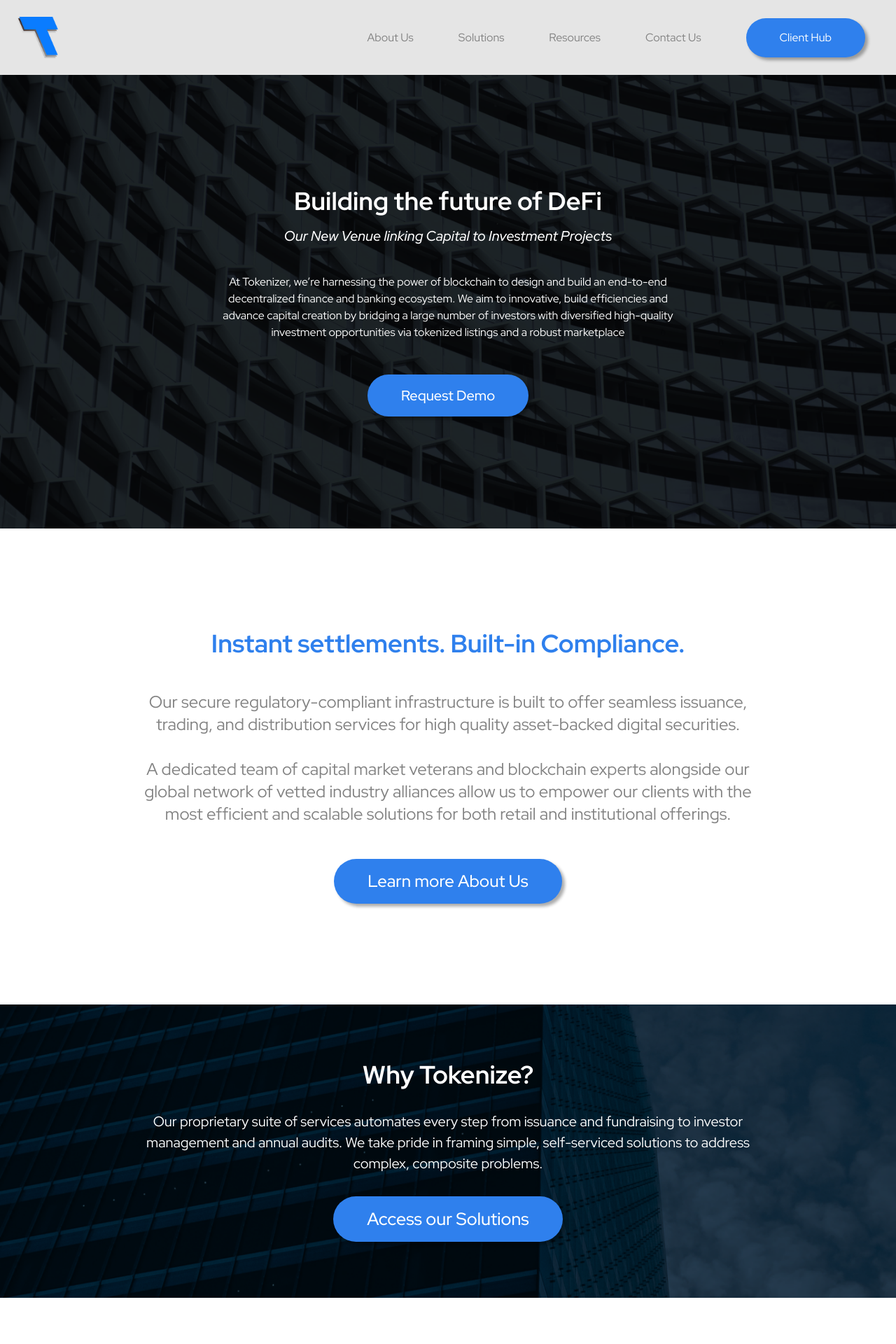
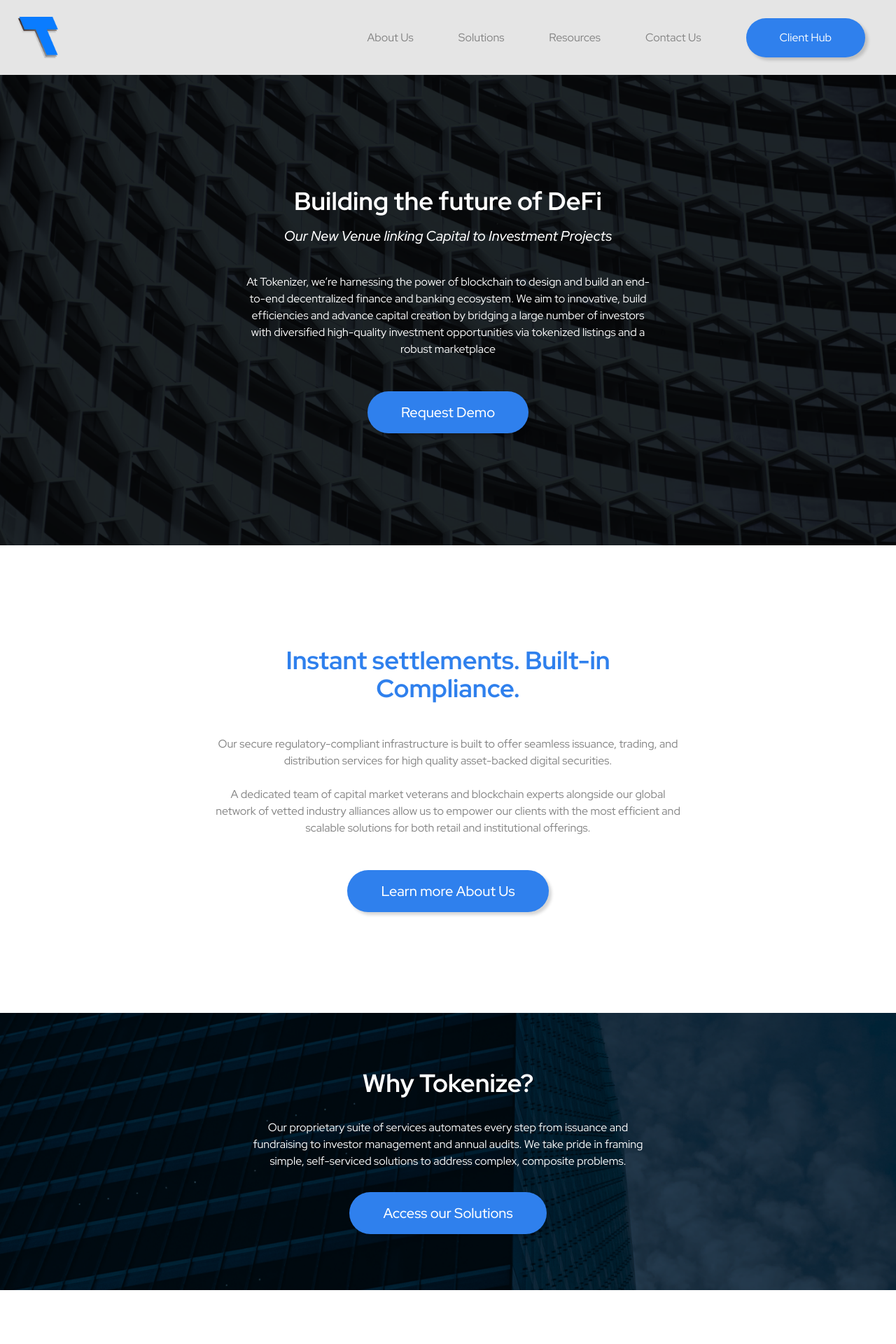
Before and after one commit to gsofter/tokn-next-website, a Next.js app: page / in a window 1280 px wide. Shown: the top 1920 px of the page at 70% size. Built offline with nearby package versions, Linux system fonts and the light colour scheme.

Commit message:
adjust font-size, shadow, header

```diff
--- a/components/BlogItem.js
+++ b/components/BlogItem.js
@@ -1,4 +1,3 @@
-import Image from 'next/image';
 import Link from 'next/link';
 const BlogItem = ({ title, blogLink, imageUrl }) => {
   return (
@@ -6,11 +5,11 @@ const BlogItem = ({ title, blogLink, imageUrl }) => {
       <div className="container w-full">
         <img src={imageUrl} className="w-full" />
       </div>
-      <p className="text-secondary text-xl mt-4 md:mt-10 md:min-h-xl md:min-h-70">
+      <p className="text-secondary text-base mt-4 md:mt-10 md:min-h-xl md:min-h-70">
         {title}
       </p>
       <Link href={blogLink} className="mt-10">
-        <p className="text-primary text-xl"> Read More </p>
+        <p className="text-primary text-base"> Read More </p>
       </Link>
     </div>
   );
--- a/components/header.js
+++ b/components/header.js
@@ -21,7 +21,7 @@ export default function Header() {
 
   return (
     <header className="bg-secondary">
-      <div className="flex flex-wrap items-center justify-between lg:container px-4 py-6 mx-auto md:flex-no-wrap md:px-6">
+      <div className="flex flex-wrap items-center justify-between max-w-full px-4 py-6 mx-auto md:flex-no-wrap md:px-6">
         <div className="flex items-center">
           <Link href="/">
             <img
--- a/pages/index.js
+++ b/pages/index.js
@@ -7,7 +7,7 @@ export default function IndexPage() {
     <>
       {/* Begin hero section */}
       <div className="flex flex-col items-center justify-center bg-home-1 bg-no-repeat bg-cover px-6 py-10 md:py-40">
-        <div className="flex flex-col items-center justify-center container text-white md:max-w-2xl">
+        <div className="flex flex-col items-center justify-center container text-white max-w-xl">
           <h3 className="text-3xl md:text-4xl font-bold text-center">
             Building the future of DeFi
           </h3>
@@ -22,7 +22,7 @@ export default function IndexPage() {
             high-quality investment opportunities via tokenized listings and a
             robust marketplace
           </p>
-          <button className="btn-primary font-medium text-white text-base md:text-xl mt-4 md:mt-12 w-full md:w-auto">
+          <button className="btn-primary font-medium text-white text-xl mt-4 md:mt-12 w-full md:w-auto">
             Request Demo
           </button>
         </div>
@@ -30,11 +30,11 @@ export default function IndexPage() {
 
       {/* Begin new section; Instant settlements. Built-in Compliance. */}
       <div className="flex flex-col items-center justify-center bg-white bg-no-repeat bg-cover px-6 py-10 md:py-36">
-        <div className="flex flex-col items-center justify-center container text-white lg:max-w-914">
+        <div className="flex flex-col items-center justify-center container text-white max-w-2xl">
           <h3 className="text-3xl md:text-4xl font-bold text-primary text-center">
             Instant settlements. Built-in Compliance.
           </h3>
-          <p className="text-center text-xl md:text-2xl mt-6 md:mt-12 text-secondary">
+          <p className="text-center text-base mt-6 md:mt-12 text-secondary">
             Our secure regulatory-compliant infrastructure is built to offer
             seamless issuance, trading, and distribution services for high
             quality asset-backed digital securities. <br /> <br />A dedicated
@@ -43,7 +43,7 @@ export default function IndexPage() {
             clients with the most efficient and scalable solutions for both
             retail and institutional offerings.
           </p>
-          <button className="btn-primary font-medium text-white text-xl md:text-2xl w-full md:w-auto mt-6 md:mt-12">
+          <button className="btn-primary font-medium text-white text-xl w-full md:w-auto mt-6 md:mt-12">
             Learn more About Us
           </button>
         </div>
@@ -51,17 +51,17 @@ export default function IndexPage() {
 
       {/* Begin new section; Why Tokenize? */}
       <div className="flex flex-col items-center justify-center bg-home-2 bg-no-repeat bg-cover px-6 py-10 md:py-20">
-        <div className="flex flex-col items-center justify-center lg:container text-white py-160 lg:max-w-914">
+        <div className="flex flex-col items-center justify-center text-white py-160 max-w-xl">
           <h3 className="text-3xl md:text-4xl font-bold text-white text-center">
             Why Tokenize?
           </h3>
-          <p className="text-center text-hmd mt-4 md:mt-8">
+          <p className="text-center text-base mt-4 md:mt-8">
             Our proprietary suite of services automates every step from issuance
             and fundraising to investor management and annual audits. We take
             pride in framing simple, self-serviced solutions to address complex,
             composite problems.
           </p>
-          <button className="btn-primary font-medium text-white text-xl md:text-hlg w-full md:w-auto mt-4 md:mt-8">
+          <button className="btn-primary font-medium text-white text-xl w-full md:w-auto mt-4 md:mt-8">
             Access our Solutions
           </button>
         </div>
@@ -105,18 +105,18 @@ export default function IndexPage() {
 
       {/* Begin new section; Industry Recognition */}
       <div className="flex flex-col items-center justify-center bg-secondary px-6 py-10 md:py-20">
-        <div className="flex flex-col items-center justify-center text-secondary lg:max-w-914 container">
+        <div className="flex flex-col items-center justify-center text-secondary container px-20">
           <h3 className="text-3xl md:text-4xl font-bold text-primary text-center">
             Industry Recognition
           </h3>
-          <p className="text-center text-xl italic mt-4 md:mt-8">
+          <p className="text-center text-base italic mt-4 md:mt-8">
             “...blockchain technology is taking hold very quickly in the
             institutional investment community (PayPal, Goldman Sachs, JP
             Morgan, Ant Group), and will bring significant value to our clients
             through its ability to enhance transparency, liquidity,
             accessibility, and security in real estate investments.
           </p>
-          <p className="text-center text-xl mt-4 md:mt-8">
+          <p className="text-center text-base mt-4 md:mt-8">
             - Andy Strott, Resolute U.S. Real Estate Fund I
           </p>
         </div>
@@ -127,7 +127,7 @@ export default function IndexPage() {
           <h3 className="text-3xl md:text-4xl font-bold text-primary">
             Latest on Tokenizer
           </h3>
-          <div className="grid grid-cols-1 md:grid-cols-3 md:gap-x-16 mt-6 md:mt-12">
+          <div className="grid grid-cols-1 md:grid-cols-3 md:gap-x-20 mt-6 md:mt-12">
             <BlogItem
               key="1"
               imageUrl="/images/b1.png"
@@ -147,7 +147,7 @@ export default function IndexPage() {
               blogLink="https://tokenizer.cc"
             />
           </div>
-          <button className="btn-primary font-medium text-xl md:text-hlg mt-6 md:mt-12 w-full md:w-80">
+          <button className="btn-primary font-medium text-xl mt-6 md:mt-12 w-full md:w-80">
             Discover More
           </button>
         </div>
@@ -164,15 +164,15 @@ export default function IndexPage() {
           <div className="container w-full lg:w-8/12 text-center mt-4 md:mt-12">
             <form className="container w-full">
               <input
-                className="rounded-full text-xl text-secondary py-4 px-8 w-full"
+                className="rounded-full text-base text-secondary py-4 px-8 w-full"
                 placeholder="Name Lastname"
               />
               <input
-                className="rounded-full text-xl text-secondary py-4 px-8 w-full mt-6"
+                className="rounded-full text-base text-secondary py-4 px-8 w-full mt-6"
                 placeholder="Enter your email"
               />
               <button
-                className="btn-primary text-primary bg-white text-xl md:text-2xl mt-4 md:mt-10 w-full md:w-80 px-8"
+                className="btn-primary text-primary bg-white text-xl mt-4 md:mt-10 w-full md:w-80 px-8"
                 type="submit"
               >
                 Submit
--- a/tailwind.config.js
+++ b/tailwind.config.js
@@ -46,7 +46,7 @@ module.exports = {
         primary: '#2F80ED',
       },
       boxShadow: {
-        primary: '4px 4px 4px rgba(0, 0, 0, 0.33)',
+        primary: '4px 4px 4px rgba(0, 0, 0, 0.17)',
       },
       minHeight: {
         70: '70px',
```
